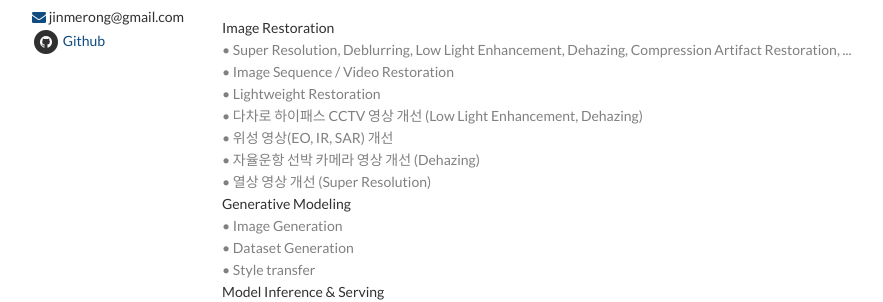
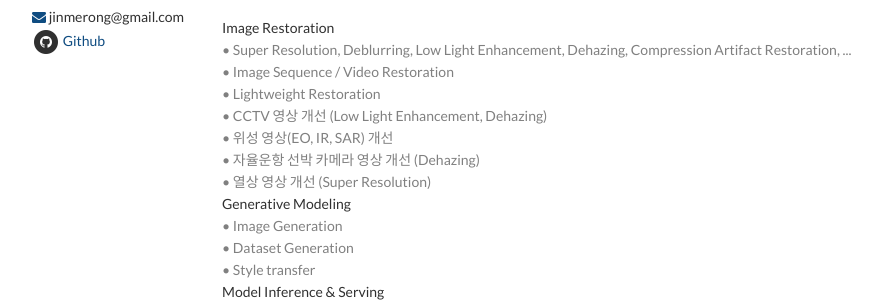
Before and after one commit to K-I-M-J-I-N/K-I-M-J-I-N.github.io, a Jekyll site: the page built from index.html, in a window 1280 px wide and 900 px high. Shown: the part 336-638 px from the top of the window, without its empty margins (138-1021 px from the left). Built offline with Jekyll 4.4.1, drawn with Linux system fonts in a browser that asks for light colours; nearby versions of some CDN libraries; the list of posts is cut into pages by our own code.

Commit message:
Update skills.html

```diff
--- a/_includes/skills.html
+++ b/_includes/skills.html
@@ -7,7 +7,7 @@
             <span>&bull; Super Resolution, Deblurring, Low Light Enhancement, Dehazing, Compression Artifact Restoration, ...</span><br/>
             <span>&bull; Image Sequence / Video Restoration</span><br/>
             <span>&bull; Lightweight Restoration</span><br/>
-            <span>&bull; 다차로 하이패스 CCTV 영상 개선 (Low Light Enhancement, Dehazing)</span><br/>
+            <span>&bull; CCTV 영상 개선 (Low Light Enhancement, Dehazing)</span><br/>
             <span>&bull; 위성 영상(EO, IR, SAR) 개선</span><br/>
             <span>&bull; 자율운항 선박 카메라 영상 개선 (Dehazing)</span><br/>
             <span>&bull; 열상 영상 개선 (Super Resolution)</span><br/>
```
